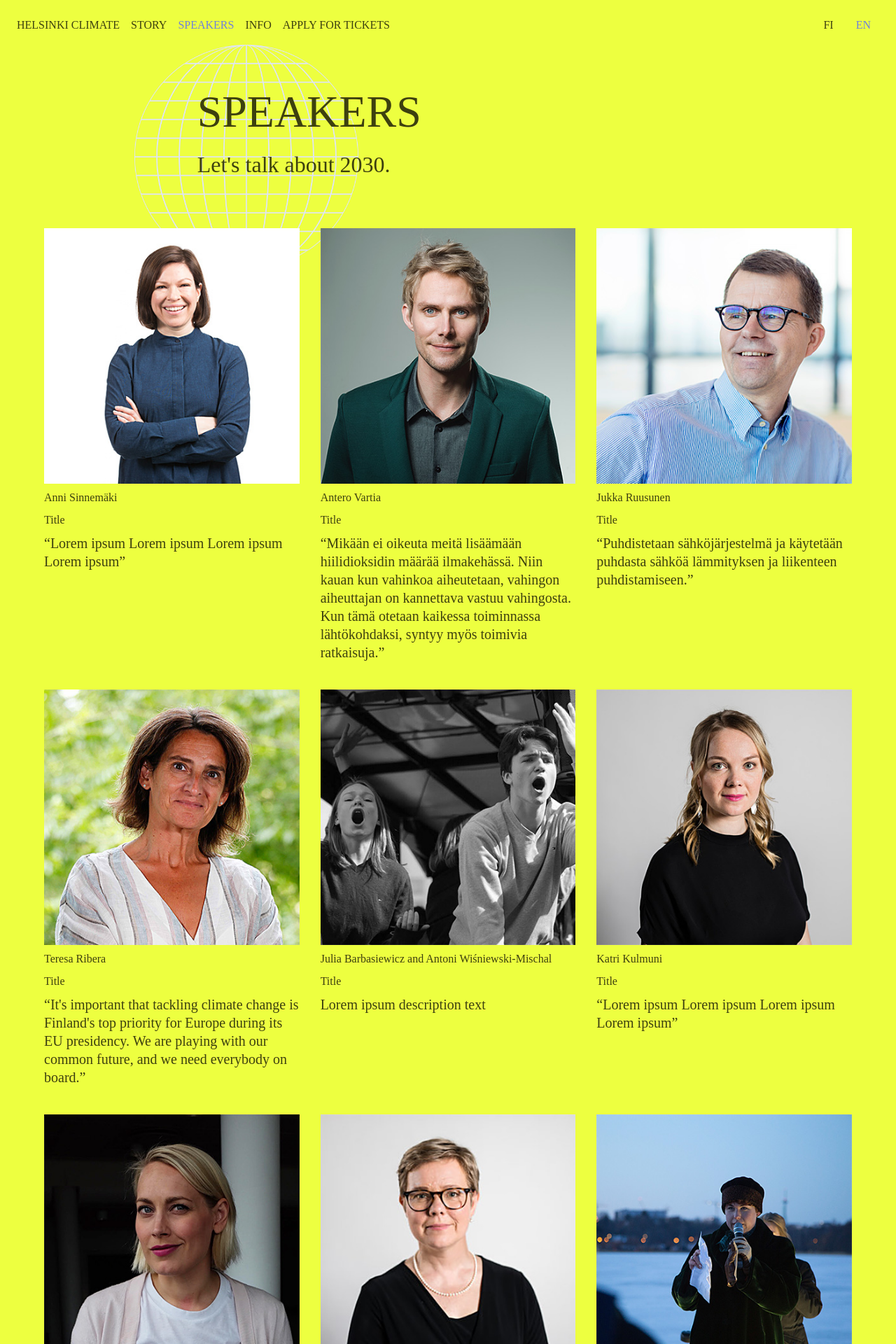
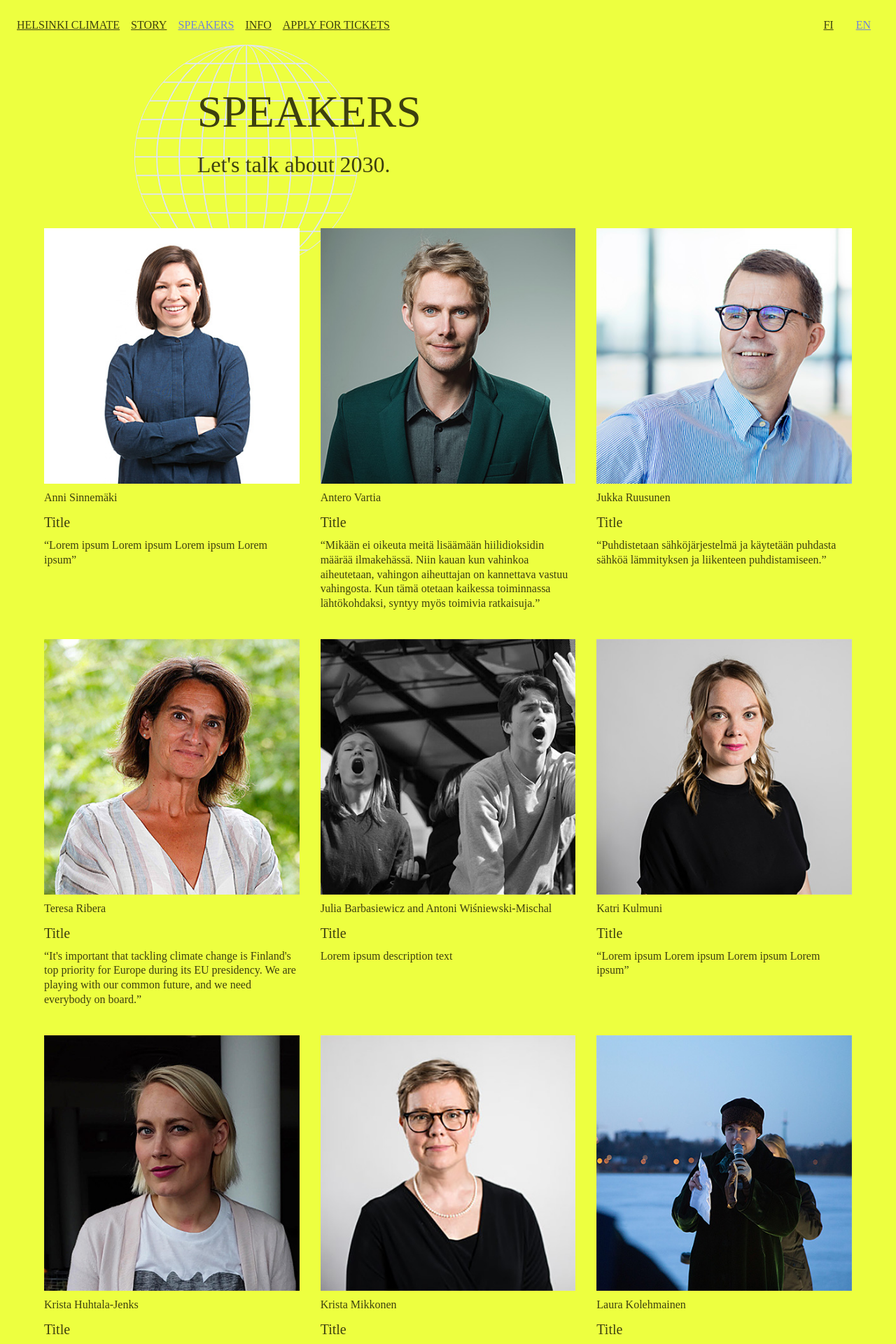
Before and after one commit to ilmastoveivi/helsinkiclimate-v2, a Jekyll site: the page built from speakers.md, in a window 1280 px wide. Shown: the top 1920 px of the page at 70% size. Built offline with Jekyll 4.4.1, drawn with Linux system fonts in a browser that asks for light colours; some web fonts are replaced.

Commit message:
Link style changes

```diff
--- a/css/style.scss
+++ b/css/style.scss
@@ -183,6 +183,15 @@ i {
   text-transform: lowercase;
 }
 
+a {
+  color: $text-color;
+  text-decoration: underline;
+}
+
+body .fa, .fab {
+  text-decoration: none;
+}
+
 strong {
   font-weight: bold;
 }
@@ -310,6 +319,7 @@ blockquote {
 
 .speaker-title {
   font-family: $secondary-font;
+  font-size: 1.25rem;
 }
 
 .speaker-description {
@@ -548,7 +558,7 @@ blockquote {
 }
 
 .speaker-description {
-  font-size: 1.25rem;
+  font-size: 1rem;
   max-width: 400px;
 }
 
```
